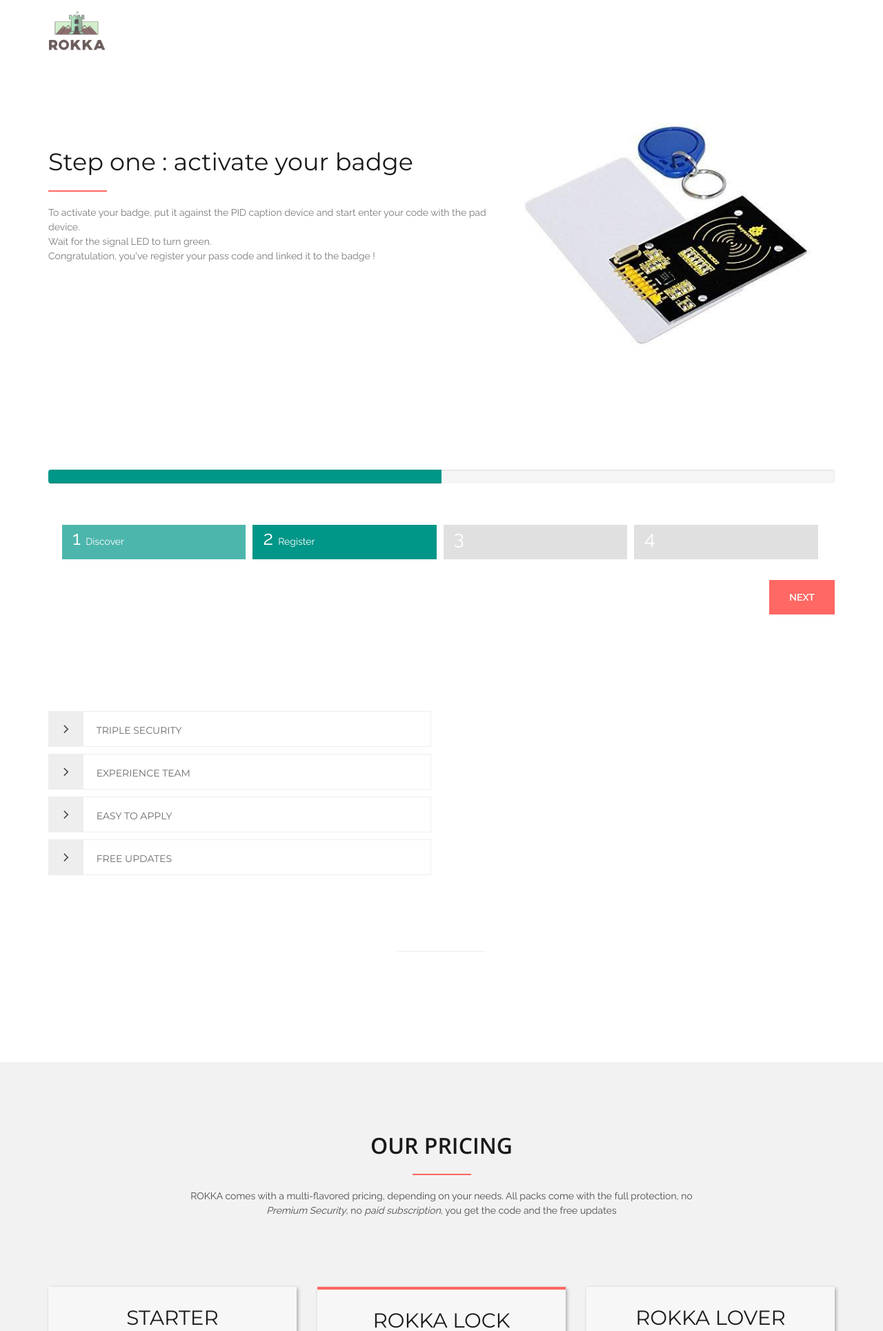
After one commit to Rokka-Safe/Rokka_Site, a Flask app: page /tutorial/1 in a window 1280 px wide. The commit adds this page. Shown: the top 1930 px of the page at 69% size. Run offline with Flask 2, Linux system fonts and the light colour scheme; some libraries are stand-ins or nearby versions.

Commit message:
front for tuto step by step

```diff
--- a/app.py
+++ b/app.py
@@ -25,6 +25,7 @@ def signin():
     UserController.signin(request.form)
     return
 
+
 @app.route('/')
 def home():
     return render_template('home.html')
@@ -48,6 +49,14 @@ def me(user_id):
         except:
             return render_template('404.html')
 
+
+@app.route('/tutorial/<int:step>', methods=['GET'])
+def get_tutorial(step):
+    print('NNNNNNNNNNNNNNNNNSTEPNNNNNNNNNNNNNNNNNNNNNNN')
+    print(step)
+    print('NNNNNNNNNNNNNNNNNSTEPNNNNNNNNNNNNNNNNNNNNNNN')
+    return render_template('tutorial.html', step=step)
+
 #
 #
 # Raspberry routes
--- a/static/css/style.css
+++ b/static/css/style.css
@@ -1737,3 +1737,15 @@ Footer Section style
     text-decoration: none;
 
 }
+
+.tuto_content {
+    padding-top: 10%;
+}
+.step_controller {
+    height: 50px;
+    font-size: 2em;
+    color: white;
+    background-color: #e0e0e0;
+    margin: 0 5px 0 5px;
+    width: 24%;
+}
--- a/templates/home.html
+++ b/templates/home.html
@@ -24,6 +24,7 @@
         <link rel="stylesheet" href="{{ url_for('static', filename='css/bootstrap.css') }}">
         <link rel="stylesheet" href="{{ url_for('static', filename='css/magnific-popup.css') }}">
         <link rel="stylesheet" href="{{ url_for('static', filename='css/bootsnav.css') }}">
+        <link rel="stylesheet" href="https://use.fontawesome.com/releases/v5.6.3/css/all.css" integrity="sha384-UHRtZLI+pbxtHCWp1t77Bi1L4ZtiqrqD80Kn4Z8NTSRyMA2Fd33n5dQ8lWUE00s/" crossorigin="anonymous">
 
 
         <!--For Plugins external css-->
--- a/templates/sidemenu.html
+++ b/templates/sidemenu.html
@@ -1,5 +1,5 @@
 <!-- Start Side Menu -->
-{% if 0 == 1 %}
+{% if 0 == 0 %}
 <div class="side">
     <a href="#" class="close-side"><i class="fa fa-times"></i></a>
     <div class="widget">
@@ -9,6 +9,7 @@
             <li><a href="#">Logs</a></li>
             <li><a href="#">My Rokka</a></li>
             <li><a href="#">Clean card</a></li>
+            <li class="special-link"><a href="/tutorial/0">Get started</a></li>
             <li><a href="#">Log out</a></li>
         </ul>
     </div>
--- /dev/null
+++ b/templates/steps/step_1.html
@@ -0,0 +1,37 @@
+<div class="main_about">
+    <div class="col-md-12">
+        <div class="about_content">
+            <div style="display: flex;">
+                <div class="tuto_content">
+                    <h2>Step one : activate your badge</h2>
+                    <div class="separator_left"></div>
+                    <p>
+                        To activate your badge, put it against the PID caption device and start enter your code with the pad device.<br>
+                        Wait for the signal LED to turn green.<br>
+                        Congratulation, you've register your pass code and linked it to the badge !
+                    </p>
+                </div>
+                <div class="illustration_tuto">
+                    <img src="{{ url_for('static', filename='images/tuto/badge_register.jpg') }}">
+                </div>
+            </div>
+            <br><br><br><br><br>
+
+            <div class="progress">
+                <div class="progress-bar bg-success" role="progressbar" aria-valuenow="50" aria-valuemin="0" aria-valuemax="100" style="width:50%; background-color: #009688"></div>
+            </div>
+            <br><br>
+            <div class="col-md-12">
+                <a href="/tutorial/0"><div class="col-md-3 step_controller" style="background-color:#4db6ac">1 <span style="font-size:0.5em">Discover</span></div></a>
+                <a href="#"><div class="col-md-3 step_controller" style="background-color:#009688">2 <span style="font-size:0.5em">Register</span></div></a>
+                <div class="col-md-3 step_controller">3</div>
+                <div class="col-md-3 step_controller">4</div>
+            </div>
+            <br><br>
+
+            <div class="about_btns m-top-40 float-right">
+                <a href="/tutorial/2" data-step="next" data-next="2" class="btn btn-primary" style="float:right;">NEXT</a>
+            </div>
+        </div>
+    </div>
+</div>
--- /dev/null
+++ b/templates/tutorial.html
@@ -0,0 +1,383 @@
+<!doctype html>
+<!--[if lt IE 7]>      <html class="no-js lt-ie9 lt-ie8 lt-ie7" lang=""> <![endif]-->
+<!--[if IE 7]>         <html class="no-js lt-ie9 lt-ie8" lang=""> <![endif]-->
+<!--[if IE 8]>         <html class="no-js lt-ie9" lang=""> <![endif]-->
+<!--[if gt IE 8]><!--> <html class="no-js" lang="en"> <!--<![endif]-->
+    <head>
+        <meta charset="utf-8">
+        <title>Rokka</title>
+        <meta name="description" content="">
+        <meta name="viewport" content="width=device-width, initial-scale=1">
+        <link rel="icon" type="image/png" href="favicon.ico">
+
+        <!--Google Font link-->
+        <link href="https://fonts.googleapis.com/css?family=Montserrat:400,700" rel="stylesheet">
+        <link href="https://fonts.googleapis.com/css?family=Raleway:400,600,700" rel="stylesheet">
+        <link href="https://fonts.googleapis.com/css?family=Open+Sans:300,400,600,700" rel="stylesheet">
+
+
+        <link rel="stylesheet" href="{{ url_for('static', filename='css/slick.css') }}">
+        <link rel="stylesheet" href="{{ url_for('static', filename='css/slick-theme.css') }}">
+        <link rel="stylesheet" href="{{ url_for('static', filename='css/animate.css') }} ">
+        <link rel="stylesheet" href="{{ url_for('static', filename='css/fonticons.css') }}">
+        <link rel="stylesheet" href="{{ url_for('static', filename='css/font-awesome.min.css') }}">
+        <link rel="stylesheet" href="{{ url_for('static', filename='css/bootstrap.css') }}">
+        <link rel="stylesheet" href="{{ url_for('static', filename='css/magnific-popup.css') }}">
+        <link rel="stylesheet" href="{{ url_for('static', filename='css/bootsnav.css') }}">
+
+
+        <!--For Plugins external css-->
+        <!--<link rel="stylesheet" href="assets/css/plugins.css" />-->
+
+        <!--Theme custom css -->
+        <link rel="stylesheet" href="{{ url_for('static', filename='css/style.css') }}">
+        <link rel="stylesheet" href="{{ url_for('static', filename='css/register.css') }}">
+        <!--<link rel="stylesheet" href="assets/css/colors/maron.css">-->
+
+        <!--Theme Responsive css-->
+        <link rel="stylesheet" href="{{ url_for('static', filename='css/responsive.css') }}" />
+
+        <script src="{{ url_for('static', filename='js/vendor/modernizr-2.8.3-respond-1.4.2.min.js') }}"></script>
+    </head>
+
+    <body data-spy="scroll" data-target=".navbar-collapse">
+
+
+        <!-- Preloader -->
+        <div id="loading">
+            <div id="loading-center">
+                <div id="loading-center-absolute">
+                    <div class="object" id="object_one"></div>
+                    <div class="object" id="object_two"></div>
+                    <div class="object" id="object_three"></div>
+                    <div class="object" id="object_four"></div>
+                </div>
+            </div>
+        </div><!--End off Preloader -->
+
+
+        <div class="culmn">
+            <!--Home page style-->
+
+
+            <nav class="navbar navbar-default navbar-fixed white no-background bootsnav">
+                <!-- Start Top Search -->
+                <div class="top-search">
+                    <div class="container">
+                        <div class="input-group">
+                            <span class="input-group-addon"><i class="fa fa-search"></i></span>
+                            <input type="text" class="form-control" placeholder="Search">
+                            <span class="input-group-addon close-search"><i class="fa fa-times"></i></span>
+                        </div>
+                    </div>
+                </div>
+                <!-- End Top Search -->
+
+                <div class="container">
+                    <!-- Start Atribute Navigation -->
+                    <div class="attr-nav">
+                        <ul>
+                            <!--<li class="dropdown">-->
+                                <!--<a href="#" class="dropdown-toggle" data-toggle="dropdown" >-->
+                                    <!--<i class="fa fa-shopping-bag"></i>-->
+                                    <!--<span class="badge">3</span>-->
+                                <!--</a>-->
+                                <!--<ul class="dropdown-menu cart-list">-->
+                                    <!--<li>-->
+                                        <!--<a href="#" class="photo"><img src="assets/images/thumb01.jpg" class="cart-thumb" alt="" /></a>-->
+                                        <!--<h6><a href="#">Delica omtantur </a></h6>-->
+                                        <!--<p class="m-top-10">2x - <span class="price">$99.99</span></p>-->
+                                    <!--</li>-->
+                                    <!--<li>-->
+                                        <!--<a href="#" class="photo"><img src="assets/images/thumb01.jpg" class="cart-thumb" alt="" /></a>-->
+                                        <!--<h6><a href="#">Delica omtantur </a></h6>-->
+                                        <!--<p class="m-top-10">2x - <span class="price">$99.99</span></p>-->
+                                    <!--</li>-->
+                                    <!--<li>-->
+                                        <!--<a href="#" class="photo"><img src="assets/images/thumb01.jpg" class="cart-thumb" alt="" /></a>-->
+                                        <!--<h6><a href="#">Delica omtantur </a></h6>-->
+                                        <!--<p class="m-top-10">2x - <span class="price">$99.99</span></p>-->
+                                    <!--</li>-->
+                                    <!--&lt;!&ndash;&#45;&#45; More List &#45;&#45;&ndash;&gt;-->
+                                    <!--<li class="total">-->
+                                        <!--<span class="pull-right"><strong>Total</strong>: $0.00</span>-->
+                                        <!--<a href="#" class="btn btn-cart">Cart</a>-->
+                                    <!--</li>-->
+                                <!--</ul>-->
+                            <!--</li>-->
+                            <!--<li class="search"><a href="#"><i class="fa fa-search"></i></a></li>-->
+                            <li class="side-menu"><a href="#"><i class="fa fa-bars"></i></a></li>
+                        </ul>
+                    </div>
+                    <!-- End Atribute Navigation -->
+
+                    <!-- Start Header Navigation -->
+                    <div class="navbar-header">
+                        <button type="button" class="navbar-toggle" data-toggle="collapse" data-target="#navbar-menu">
+                            <i class="fa fa-bars"></i>
+                        </button>
+                        <a class="navbar-brand" href="#brand">
+
+                            <img src="{{ url_for('static', filename='images/logo-rokka-min.png') }}" class="logo logo-display" alt="">
+                            <img src="{{ url_for('static', filename='images/logo-rokka-min.png') }}" class="logo logo-scrolled" alt="">
+
+                        </a>
+                    </div>
+                    <!-- End Header Navigation -->
+
+                    <!-- Collect the nav links, forms, and other content for toggling -->
+                    <div class="collapse navbar-collapse" id="navbar-menu">
+                        <ul class="nav navbar-nav navbar-right" data-in="fadeInDown" data-out="fadeOutUp">
+                            <li><a href="#hello">ROKKA</a></li>
+                            <li><a href="#about">About</a></li>
+                            <li><a href="#service">Declare a product</a></li>
+                            <li><a href="#contact">Contact</a></li>
+                        </ul>
+                    </div><!-- /.navbar-collapse -->
+                </div>
+
+
+                <!--custom sidemenu-->
+                {% include 'sidemenu.html' %}
+
+            </nav>
+
+
+            <!--About Sections-->
+            <section id="about" class="about roomy-100">
+                <div class="container">
+                    <div class="row">
+
+                        <div class="main_about">
+                            <!--DIRTY-->
+                            {% if step == 0 %}
+                                {% include 'steps/step_0.html' %}
+                            {% elif step==1 %}
+                                {% include 'steps/step_1.html' %}
+                            {% elif step == 2 %}
+                                {% include 'steps/step_2.html' %}
+                            {% elif step == 3 %}
+                                {% include 'steps/step_3.html' %}
+                            {%endif%}
+                            <!--END DIRTY-->
+
+                            <br><br>
+                            <br>
+                            <br>
+                            <br>
+                            <br>
+                            <br>
+
+                            <div class="col-md-6">
+                                <div class="about_accordion wow fadeIn">
+                                    <div id="faq_main_content" class="faq_main_content">
+                                        <h6><i class="fa fa-angle-right"></i> TRIPLE SECURITY </h6>
+                                        <div>
+                                            <div class="content">
+                                                <p>
+                                                    To protect your precious items, nothing is <i>too much</i>
+                                                    <br>
+                                                    Coming with a magnetic card and a pin code, ROKKA add a password reset after a timed-out unsuccessful password.
+                                                    You will immediately be informed of the intrusion and a new password will be issued to you.
+                                                    <br>
+                                                    SECURITY GUARANTEED
+                                                </p>
+
+                                            </div>
+                                        </div> <!-- End off accordion item-1 -->
+
+                                        <h6><i class="fa fa-angle-right"></i> EXPERIENCE TEAM</h6>
+                                        <div>
+                                            <div class="content">
+                                                <p>
+                                                    ROKKA is built with the help of thousand developers on GitHub, united around a core team working under the best security companies of the world
+                                                    <br>
+                                                    You can trust us to keep your secrets well guarded
+                                                </p>
+                                            </div>
+                                        </div> <!-- End off accordion item-2 -->
+
+                                        <h6> <i class="fa fa-angle-right"></i> EASY TO APPLY </h6>
+                                        <div>
+                                            <div class="content">
+                                                <p>
+                                                    ROKKA is a compact lock, that means that, while it offers a high protection, it doesn't require a load of work to install.
+                                                    <br>
+                                                    It comes with a fully detailed manual and a setup guide to help you setting things up. It can be install on everything your mind dreams of.
+                                                    Of course, if things get messy, you can always contact us to resolve your problems.
+                                                </p>
+                                            </div>
+                                        </div> <!-- End off accordion item-3 -->
+
+                                        <h6><i class="fa fa-angle-right"></i> FREE UPDATES </h6>
+                                        <div>
+                                            <div class="content">
+                                                <p>
+                                                    The code behind ROKKA is Open Source. That means that you can create your ROKKA for FREE. But also that you always have access to any update the team made, without worry about security. It proves to be both economic and rapidly updated if an issue is raised
+                                                    <br>
+                                                    Get the source code <a href="https://github.com/Rokka-Safe" target="_blank">Here</a>
+                                                </p>
+                                            </div>
+                                        </div> <!-- End off accordion item-4 -->
+                                    </div>
+                                </div>
+                            </div>
+                        </div>
+
+                    </div><!--End off row-->
+                </div><!--End off container -->
+                <br />
+                <br />
+                <br />
+                <br />
+                <hr />
+                <br />
+                <br />
+            </section> <!--End off About section -->
+
+            <!--Pricing Section-->
+            <section id="pricing" class="pricing lightbg">
+                <div class="container">
+                    <div class="row">
+                        <div class="main_pricing roomy-100">
+                            <div class="col-md-8 col-md-offset-2 col-sm-12">
+                                <div class="head_title text-center">
+                                    <h2>OUR PRICING</h2>
+                                    <div class="separator_auto"></div>
+                                    <p>ROKKA comes with a multi-flavored pricing, depending on your needs. All packs come with the full protection, no <i>Premium Security</i>, no <i>paid subscription</i>, you get the code and the free updates </p>
+                                </div>
+                            </div>
+
+                            <div class="col-md-4 col-sm-12">
+                                <div class="pricing_item">
+                                    <div class="pricing_head p-top-30 p-bottom-100 text-center">
+                                        <h3 class="text-uppercase">STARTER</h3>
+                                    </div>
+                                    <div class="pricing_price_border text-center">
+                                        <div class="pricing_price">
+                                            <h3 class="text-white">FREE</h3>
+                                            <p class="text-white">Get the code on GitHub</p>
+                                        </div>
+                                    </div>
+
+                                    <div class="pricing_body bg-white p-top-110 p-bottom-60">
+                                        <ul>
+                                            <li><i class="fa fa-check-circle text-primary"></i> Free updates</li>
+                                            <li><i class="fa fa-times-circle text-primary"></i> Detailed Guide</li>
+                                            <li class="disabled"><i class="fa fa-times-circle"></i> No Physical lock</li>
+
+                                        </ul>
+                                        <div class="pricing_btn text-center m-top-40">
+                                            <a href="https://github.com/Rokka-Safe" class="btn btn-primary">GitHub</a>
+                                        </div>
+                                    </div>
+                                </div>
+                            </div><!-- End off col-md-4 -->
+
+                            <div class="col-md-4 col-sm-12">
+                                <div class="pricing_item sm-m-top-30">
+                                    <div class="pricing_top_border"></div>
+                                    <div class="pricing_head p-top-30 p-bottom-100 text-center">
+                                        <h3 class="text-uppercase">ROKKA Lock</h3>
+                                    </div>
+                                    <div class="pricing_price_border text-center">
+                                        <div class="pricing_price">
+                                            <h3 class="text-white">$150</h3>
+                                        </div>
+                                    </div>
+
+                                    <div class="pricing_body bg-white p-top-110 p-bottom-60">
+                                        <ul>
+                                            <li><i class="fa fa-check-circle text-primary"></i>Magnetic card included</li>
+                                            <li><i class="fa fa-check-circle text-primary"></i>Logs for all openings</li>
+                                            <li><i class="fa fa-times-circle text-primary"></i>Knowledge of serenity</li>
+                                        </ul>
+                                        <div class="pricing_btn text-center m-top-40">
+                                            <a href="" class="btn btn-primary">BUY ONE</a>
+                                        </div>
+                                    </div>
+                                </div>
+                            </div><!-- End off col-md-4 -->
+
+                            <div class="col-md-4 col-sm-12">
+                                <div class="pricing_item sm-m-top-30">
+                                    <div class="pricing_head p-top-30 p-bottom-100 text-center">
+                                        <h3 class="text-uppercase">ROKKA LOVER</h3>
+                                    </div>
+                                    <div class="pricing_price_border text-center">
+                                        <div class="pricing_price">
+                                            <h3 class="text-white">$275</h3>
+                                            <p class="text-white">for 2 ROKKA Locks</p>
+                                        </div>
+                                    </div>
+
+                                    <div class="pricing_body bg-white p-top-110 p-bottom-60">
+                                        <ul>
+                                            <li><i class="fa fa-check-circle text-primary"></i>Twice the fun</li>
+                                            <li><i class="fa fa-check-circle text-primary"></i>Invite a friend</li>
+                                            <li><i class="fa fa-check-circle text-primary"></i>Ascend to a new plane of existence</li>
+                                        </ul>
+                                        <div class="pricing_btn text-center m-top-40">
+                                            <a href="" class="btn btn-primary">BUY TWO</a>
+                                        </div>
+                                    </div>
+                                </div>
+                            </div><!-- End off col-md-4 -->
+
+                        </div>
+                    </div><!--End off row-->
+                </div><!--End off container -->
+            </section> <!--End off Pricing section -->
+
+            <!-- scroll up-->
+            <div class="scrollup">
+                <a href="#"><i class="fa fa-chevron-up"></i></a>
+            </div><!-- End off scroll up -->
+        </div>
+        <!-- JS includes -->
+
+        <script src="{{ url_for('static', filename='js/vendor/jquery-1.11.2.min.js') }}"></script>
+        <script src="{{ url_for('static', filename='js/vendor/bootstrap.min.js') }}"></script>
+
+        <script src="{{ url_for('static', filename='js/jquery.magnific-popup.js') }}"></script>
+        <script src="{{ url_for('static', filename='js/jquery.easing.1.3.js') }}"></script>
+        <script src="{{ url_for('static', filename='js/slick.min.js') }}"></script>
+        <script src="{{ url_for('static', filename='js/jquery.collapse.js') }}"></script>
+        <script src="{{ url_for('static', filename='js/bootsnav.js') }}"></script>
+
+
+        <!-- paradise slider js -->
+
+
+        <script src="http://maps.google.com/maps/api/js?key=AIzaSyD_tAQD36pKp9v4at5AnpGbvBUsLCOSJx8"></script>
+        <script src="{{ url_for('static', filename='js/gmaps.min.js') }}"></script>
+
+        <script>
+                        function showmap() {
+                            var mapOptions = {
+                                zoom: 8,
+                                scrollwheel: false,
+                                center: new google.maps.LatLng(-34.397, 150.644),
+                                mapTypeId: google.maps.MapTypeId.ROADMAP
+                            };
+                            var map = new google.maps.Map(document.getElementById('map_canvas'), mapOptions);
+                            $('.mapheight').css('height', '350');
+                            $('.maps_text h3').hide();
+                        }
+
+        </script>
+
+        <script src="{{ url_for('static', filename='js/plugins.js') }}"></script>
+        <script src="{{ url_for('static', filename='js/main.js') }}"></script>
+        <script>
+            $('[data-step="next"]').on('click', function () {
+                let url = "http://localhost:5000/tutorial/" + $(this).attr("data-next");
+                console.log(url);
+                $.get(url, function (data) {
+                    console.log(data);
+                });
+            });
+        </script>
+
+    </body>
+</html>
--- a/users/controllers.py
+++ b/users/controllers.py
@@ -65,9 +65,7 @@ class BadgeController:
         current_badge = APIKey.query.filter_by(key=key, user_id=user_id).first_or_404()
 
         # TODO: introduce double check before removal
-        print('YYYYYYYYYYYYYYYYYYYYYYYYYYYYYYYYYYYYYYYYY')
         print(current_badge)
-        print('YYYYYYYYYYYYYYYYYYYYYYYYYYYYYYYYYYYYYYYYY')
         db.execute(delete('api_keys').where())
         db.session.commit()
 
```
Also changed, not shown: templates/steps/step_0.html (added, +36 -0 lines), templates/steps/step_2.html (added, +37 -0 lines), templates/steps/step_3.html (added, +37 -0 lines), static/images/tuto/badge_register.jpg (added), static/images/tuto/coffre-ferme.jpg (added), static/images/tuto/coffre.jpg (added), static/images/tuto/product_key.png (added), 3 other files.
